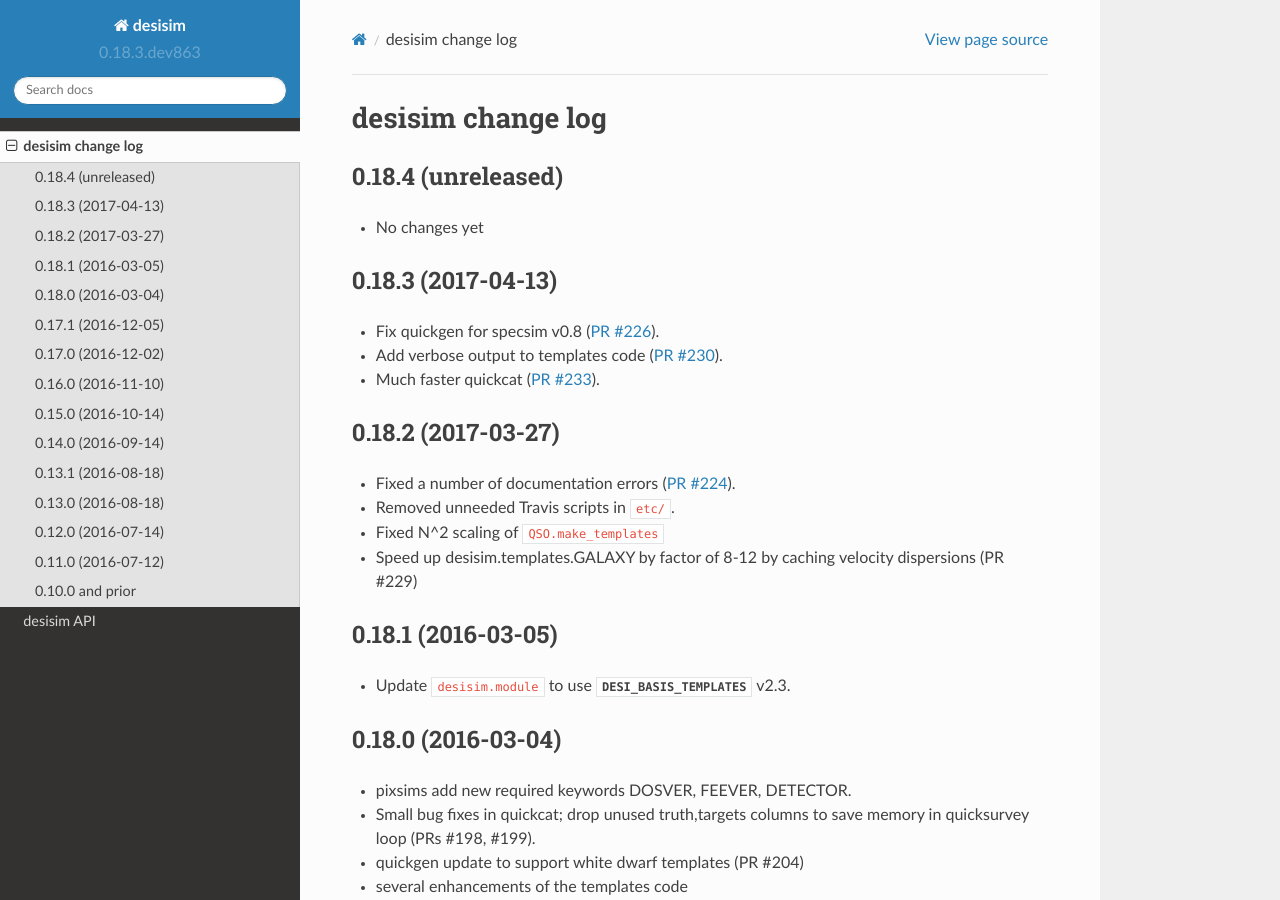
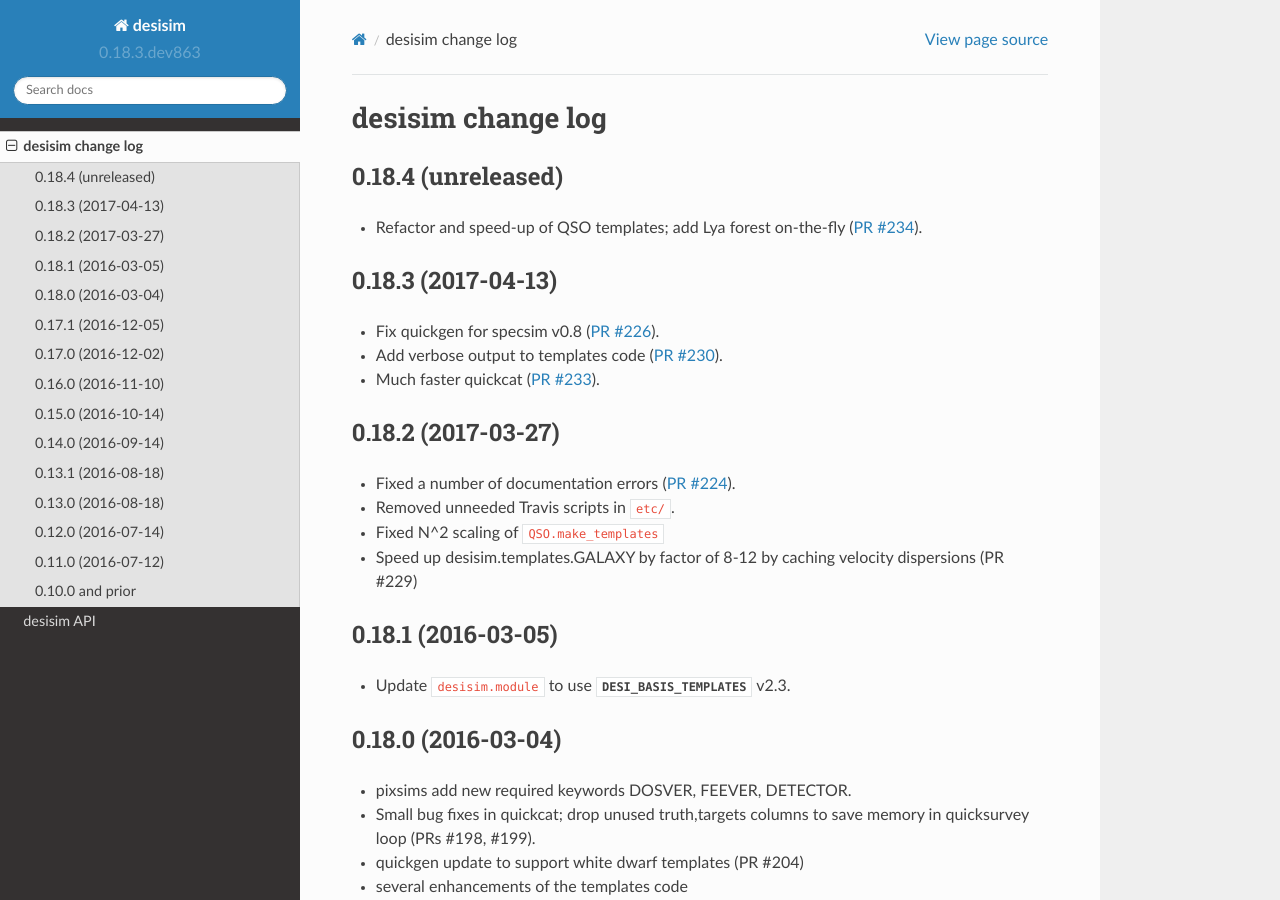
Before and after one commit to desihub/desisim, a Sphinx documentation site: the page built from doc/changes.rst, in a window 1280 px wide and 900 px high. Built offline with Sphinx 7.4.7 and the Read the Docs theme 2.0.0, drawn with Linux system fonts in a browser that asks for light colours.

Commit message:
updated changes.rst for #234

```diff
--- a/doc/changes.rst
+++ b/doc/changes.rst
@@ -5,7 +5,9 @@ desisim change log
 0.18.4 (unreleased)
 -------------------
 
-* No changes yet
+* Refactor and speed-up of QSO templates; add Lya forest on-the-fly (`PR #234`_).
+
+.. _`PR #234`: https://github.com/desihub/desisim/pull/234
 
 0.18.3 (2017-04-13)
 -------------------
```
